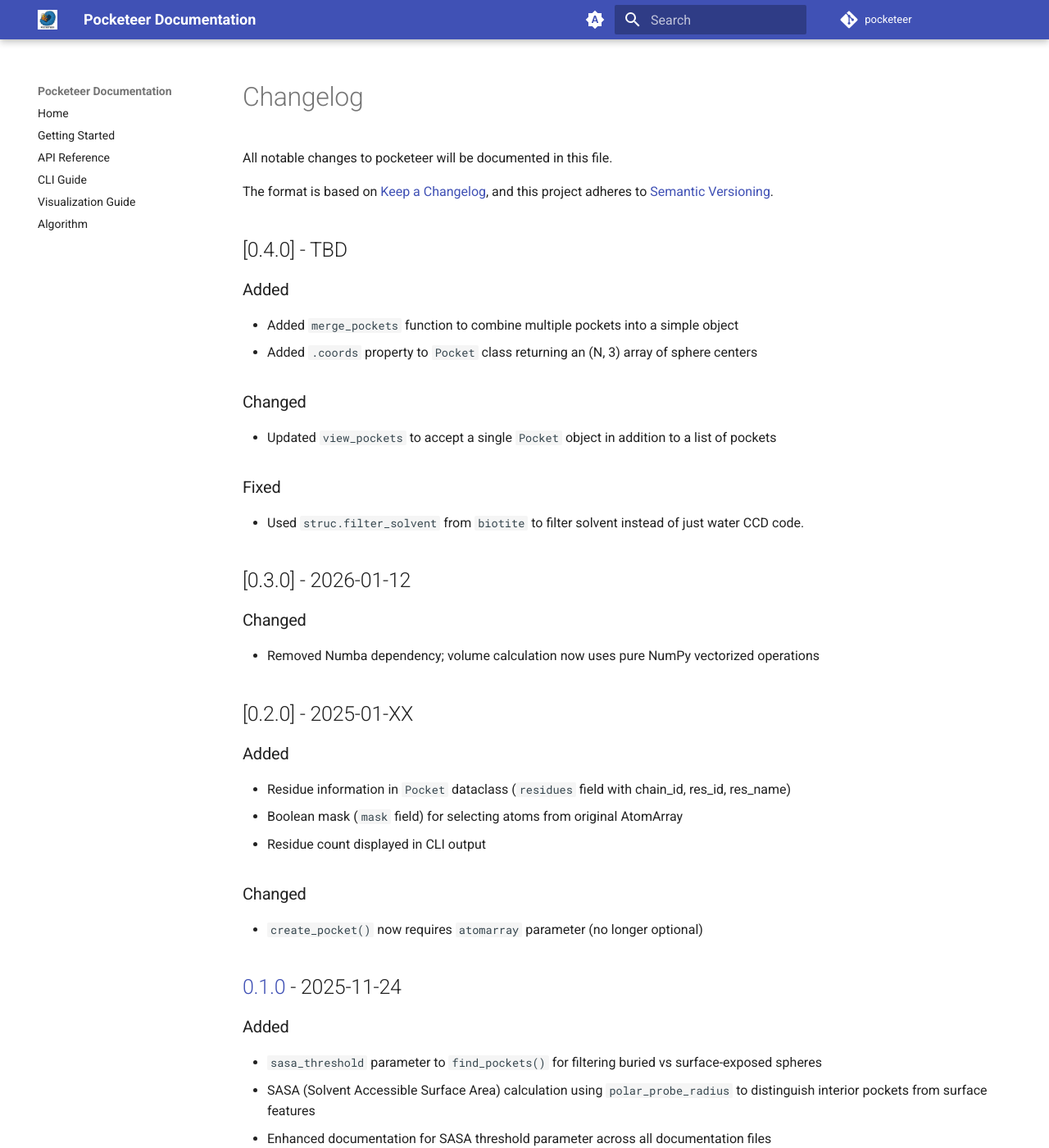
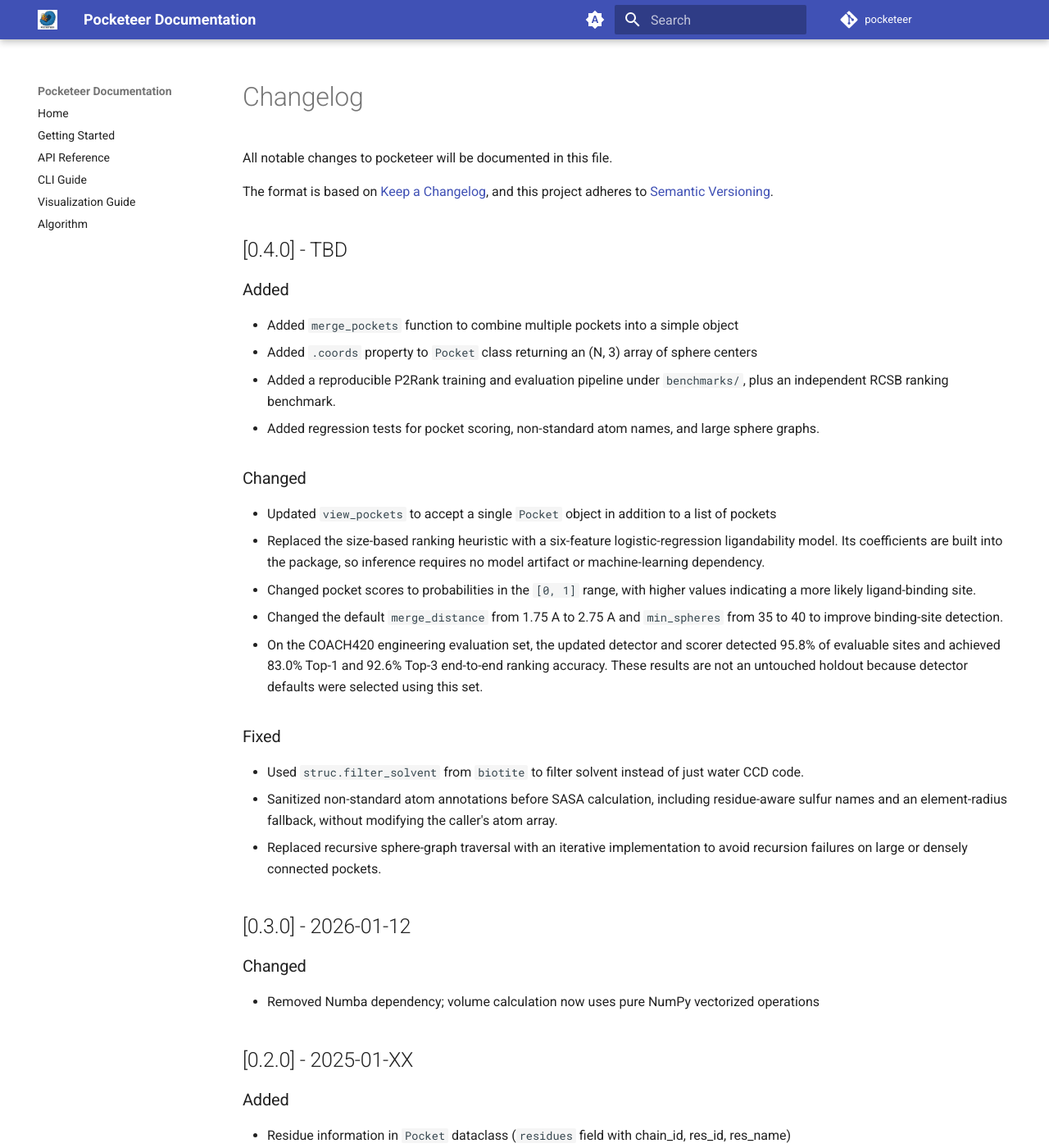
Before and after one commit to cch1999/pocketeer, an MkDocs documentation site: the page built from docs/CHANGELOG.md, in a window 1280 px wide and 1400 px high. Shown: the whole window at 82% size. Built offline with MkDocs 1.6.1 and Material for MkDocs 9.7.7, drawn with Linux system fonts in a browser that asks for light colours; comment, search, counter and statistics services are not loaded.

Commit message:
feat: enhance pocket detection and scoring with new features and improvements
- Added a reproducible P2Rank training and evaluation pipeline under `benchmarks/`, along with an independent RCSB ranking benchmark.
- Introduced regression tests for pocket scoring, non-standard atom names, and large sphere graphs.
- Updated `view_pockets` to accept a single `Pocket` object and replaced the size-based ranking heuristic with a logistic-regression model for ligandability scoring.
- Changed pocket scores to probabilities and adjusted default parameters for improved binding-site detection.
- Fixed issues with solvent filtering and implemented an iterative sphere-graph traversal to enhance performance on large pockets.

```diff
--- a/docs/CHANGELOG.md
+++ b/docs/CHANGELOG.md
@@ -11,14 +11,31 @@
 
 - Added `merge_pockets` function to combine multiple pockets into a simple object
 - Added `.coords` property to `Pocket` class returning an (N, 3) array of sphere centers
+- Added a reproducible P2Rank training and evaluation pipeline under `benchmarks/`, plus an
+  independent RCSB ranking benchmark.
+- Added regression tests for pocket scoring, non-standard atom names, and large sphere graphs.
 
 ### Changed
 
 - Updated `view_pockets` to accept a single `Pocket` object in addition to a list of pockets
+- Replaced the size-based ranking heuristic with a six-feature logistic-regression ligandability
+  model. Its coefficients are built into the package, so inference requires no model artifact or
+  machine-learning dependency.
+- Changed pocket scores to probabilities in the `[0, 1]` range, with higher values indicating a
+  more likely ligand-binding site.
+- Changed the default `merge_distance` from 1.75 A to 2.75 A and `min_spheres` from 35 to 40 to
+  improve binding-site detection.
+- On the COACH420 engineering evaluation set, the updated detector and scorer detected 95.8% of
+  evaluable sites and achieved 83.0% Top-1 and 92.6% Top-3 end-to-end ranking accuracy. These
+  results are not an untouched holdout because detector defaults were selected using this set.
 
 ### Fixed
 
 - Used `struc.filter_solvent` from `biotite` to filter solvent instead of just water CCD code.
+- Sanitized non-standard atom annotations before SASA calculation, including residue-aware sulfur
+  names and an element-radius fallback, without modifying the caller's atom array.
+- Replaced recursive sphere-graph traversal with an iterative implementation to avoid recursion
+  failures on large or densely connected pockets.
 
 ## [0.3.0] - 2026-01-12
 
```
